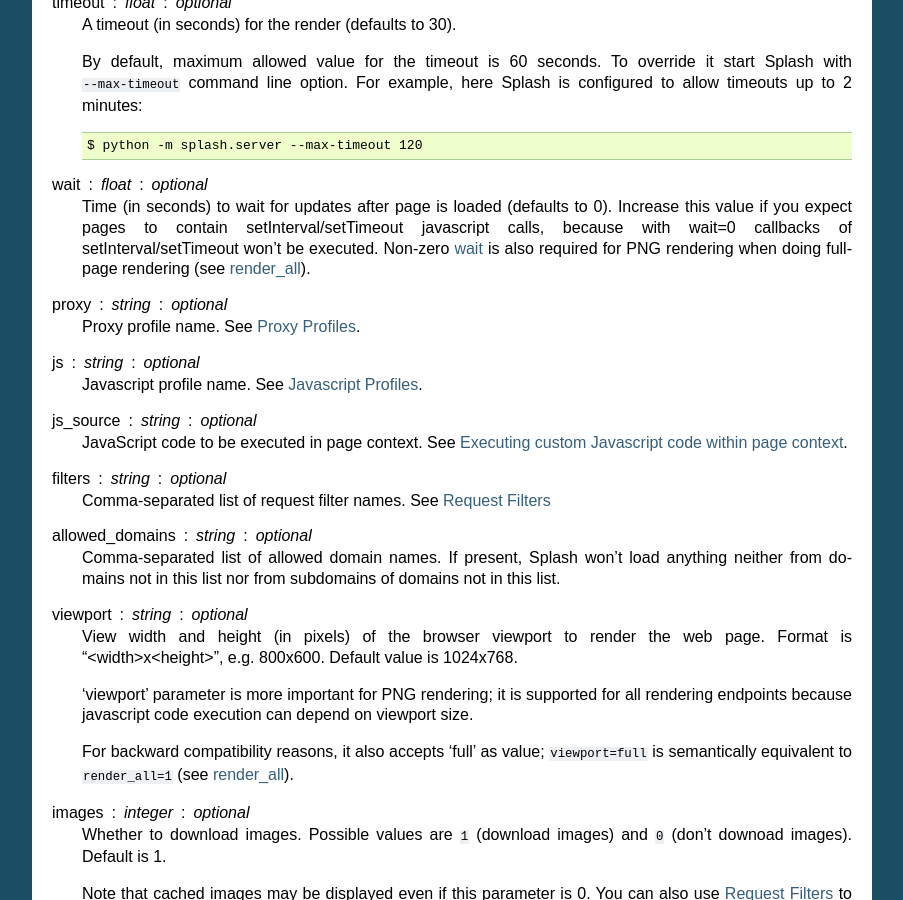
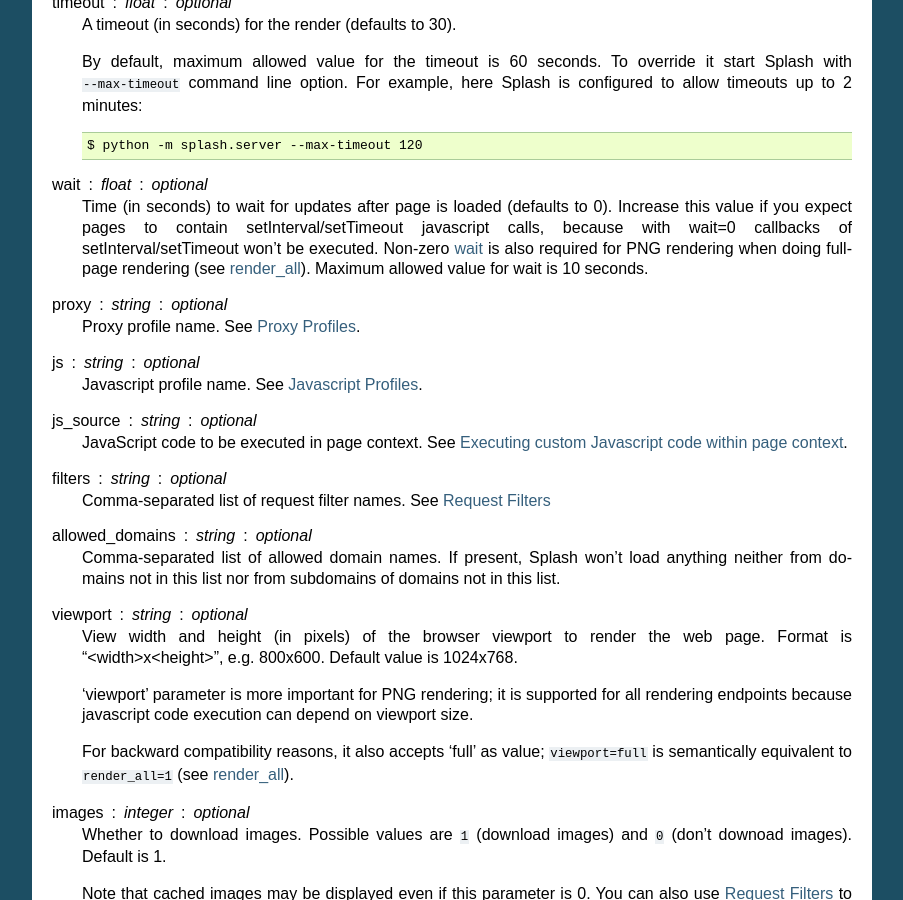
Before and after one commit to scrapinghub/splash, a Sphinx documentation site: the page built from docs/api.rst, in a window 1280 px wide and 900 px high, scrolled down 634 px. Shown: the whole window, without its empty margins (198-1101 px from the left). Built offline with Sphinx 7.4.7, drawn with Linux system fonts in a browser that asks for light colours.

Commit message:
[docs/api.rst] document max allowed wait value

```diff
--- a/docs/api.rst
+++ b/docs/api.rst
@@ -57,7 +57,8 @@ wait : float : optional
   setInterval/setTimeout javascript calls, because with wait=0
   callbacks of setInterval/setTimeout won't be executed. Non-zero
   :ref:`wait <arg-wait>` is also required for PNG rendering when doing
-  full-page rendering (see :ref:`render_all <arg-render-all>`).
+  full-page rendering (see :ref:`render_all <arg-render-all>`). Maximum
+  allowed value for wait is 10 seconds.
 
 .. _arg-proxy:
 
```
